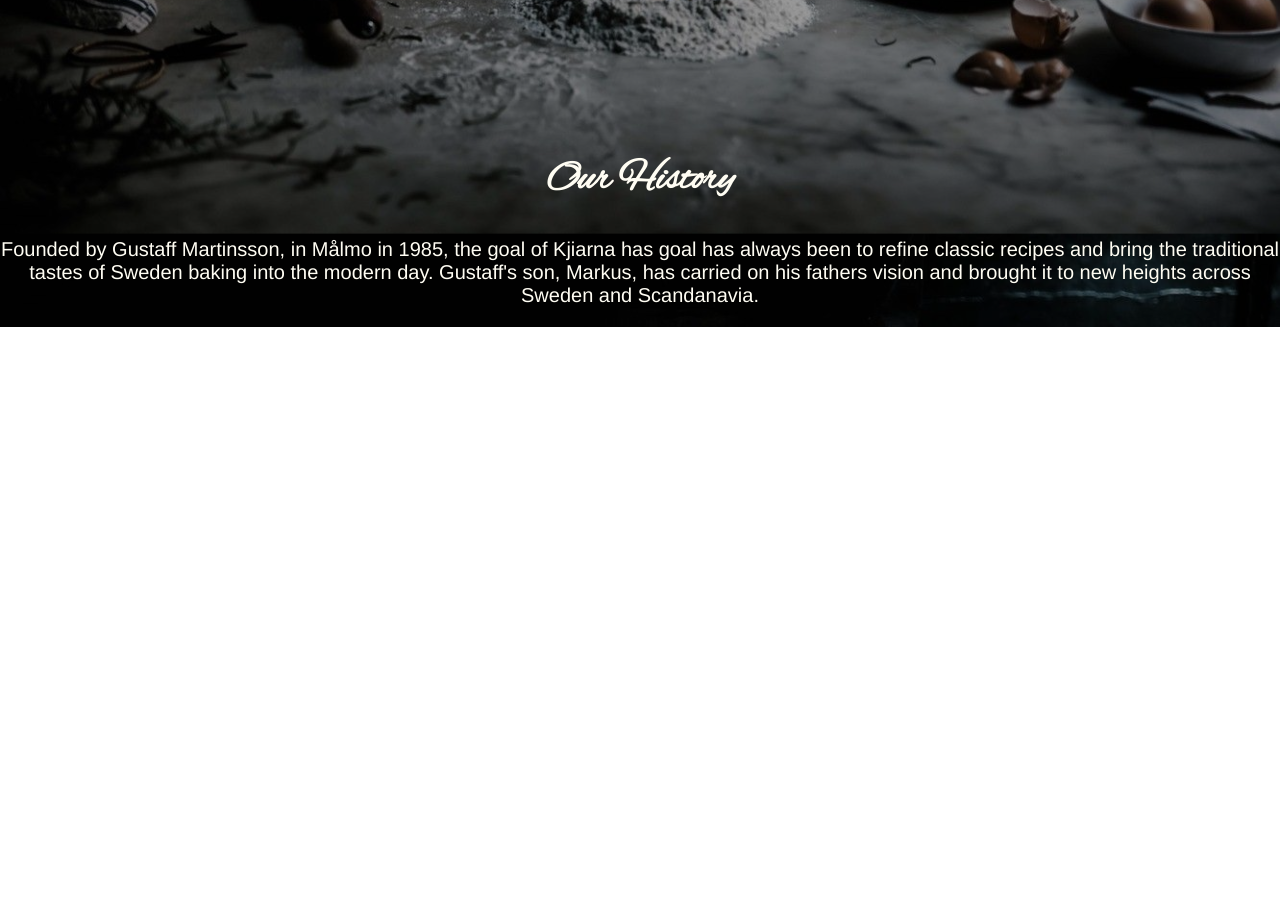
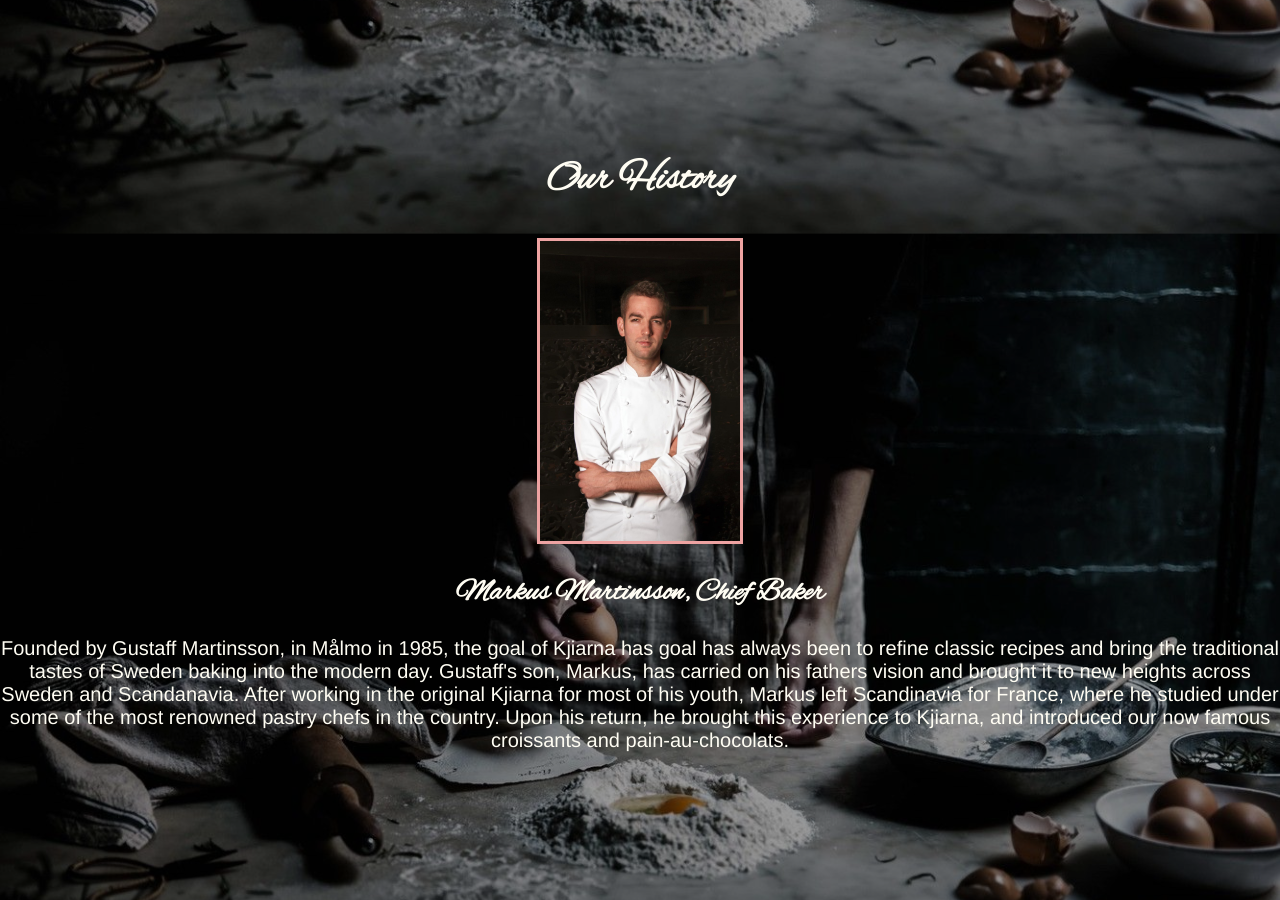
Before and after one commit to tjtimusk/kjiarna-bakery, a plain HTML site: page homepage.html in a window 1280 px wide. Shown: the part 1400-2300 px from the top of the page. Before the commit the page ends 1727 px from the top, so only its background shows below. Drawn offline with Linux system fonts and the light colour scheme.

Commit message:
Added portrait

```diff
--- a/homepage.html
+++ b/homepage.html
@@ -70,11 +70,17 @@
     </section>
     <section class="about-section">
       <h2 class="about-header">Our History</h3>
+        <section class="portrait-section">
+          <img class="founder-portrait" src="Media/Images/Team/Markus Martinsson.jpg">
+          <h2 class="portrait-caption">Markus Martinsson, Chief Baker</h2>
+        </section>
         <p class="about-text">
           Founded by Gustaff Martinsson, in Målmo in 1985, the goal of Kjiarna has goal has always been to refine classic recipes and bring the traditional tastes of Sweden baking into the modern day. Gustaff's son, Markus, has carried on his fathers
-          vision and brought it to new heights across Sweden and Scandanavia.
+          vision and brought it to new heights across Sweden and Scandanavia. After working in the original Kjiarna for most of his youth, Markus left Scandinavia for France, where he studied under some of the most renowned pastry chefs in the
+          country. Upon his return, he brought this experience to Kjiarna, and introduced our now famous croissants and pain-au-chocolats.
         </p>
     </section>
+
   </article>
 </body>
 
--- a/style.css
+++ b/style.css
@@ -191,7 +191,7 @@ body {
 
 /* about section */
 .about-section {
-  margin-top: 10%;
+  margin: 10% auto;
   text-align: center;
 }
 
@@ -204,3 +204,14 @@ body {
 .about-text {
   color: var(--off-white)
 }
+
+/*portrait section*/
+.founder-portrait {
+  border: solid 3px var(--icing-pink);
+  max-width: 200px;
+}
+
+.portrait-caption {
+  color: var(--off-white);
+  font-family: 'Alex Brush';
+}
```
